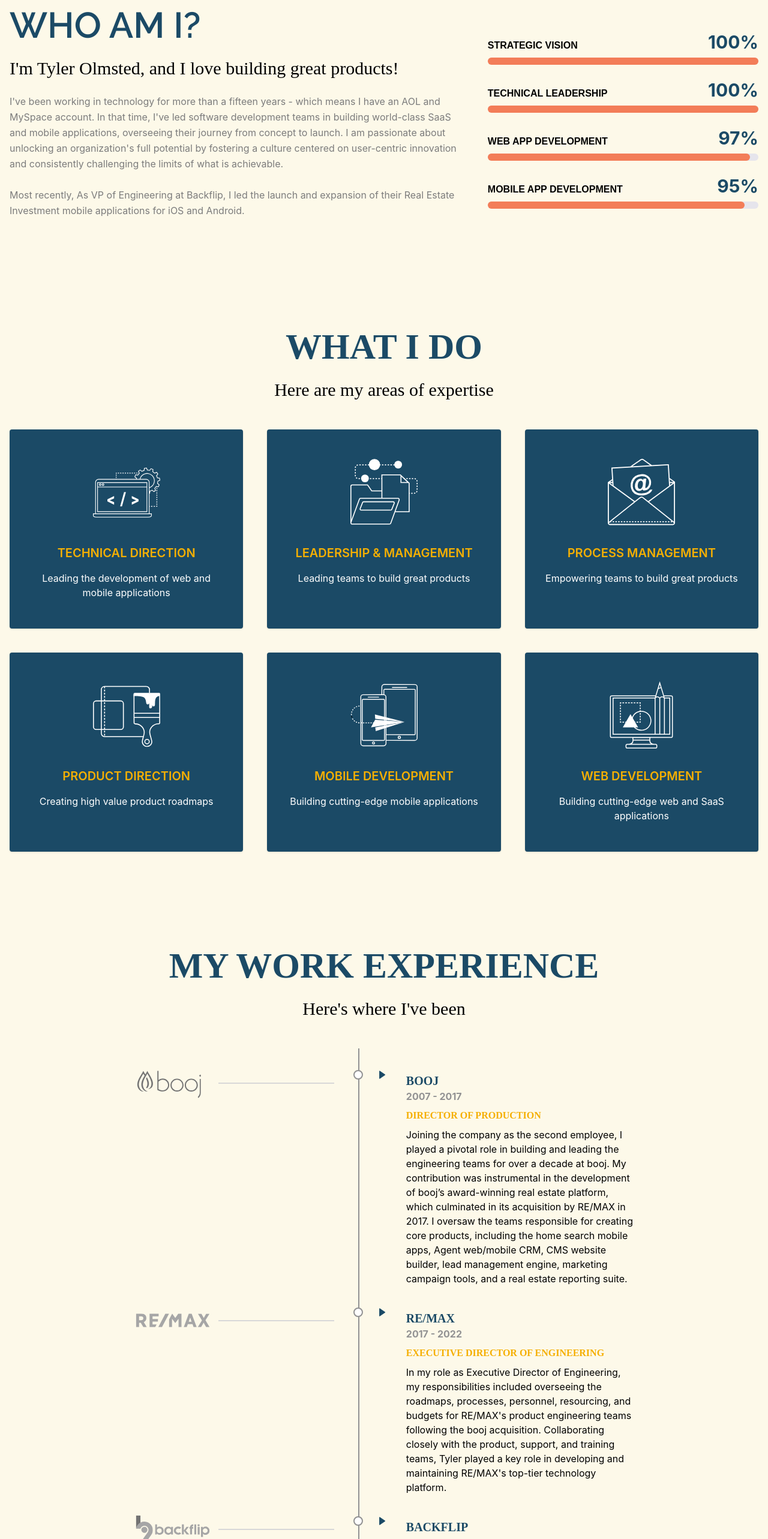
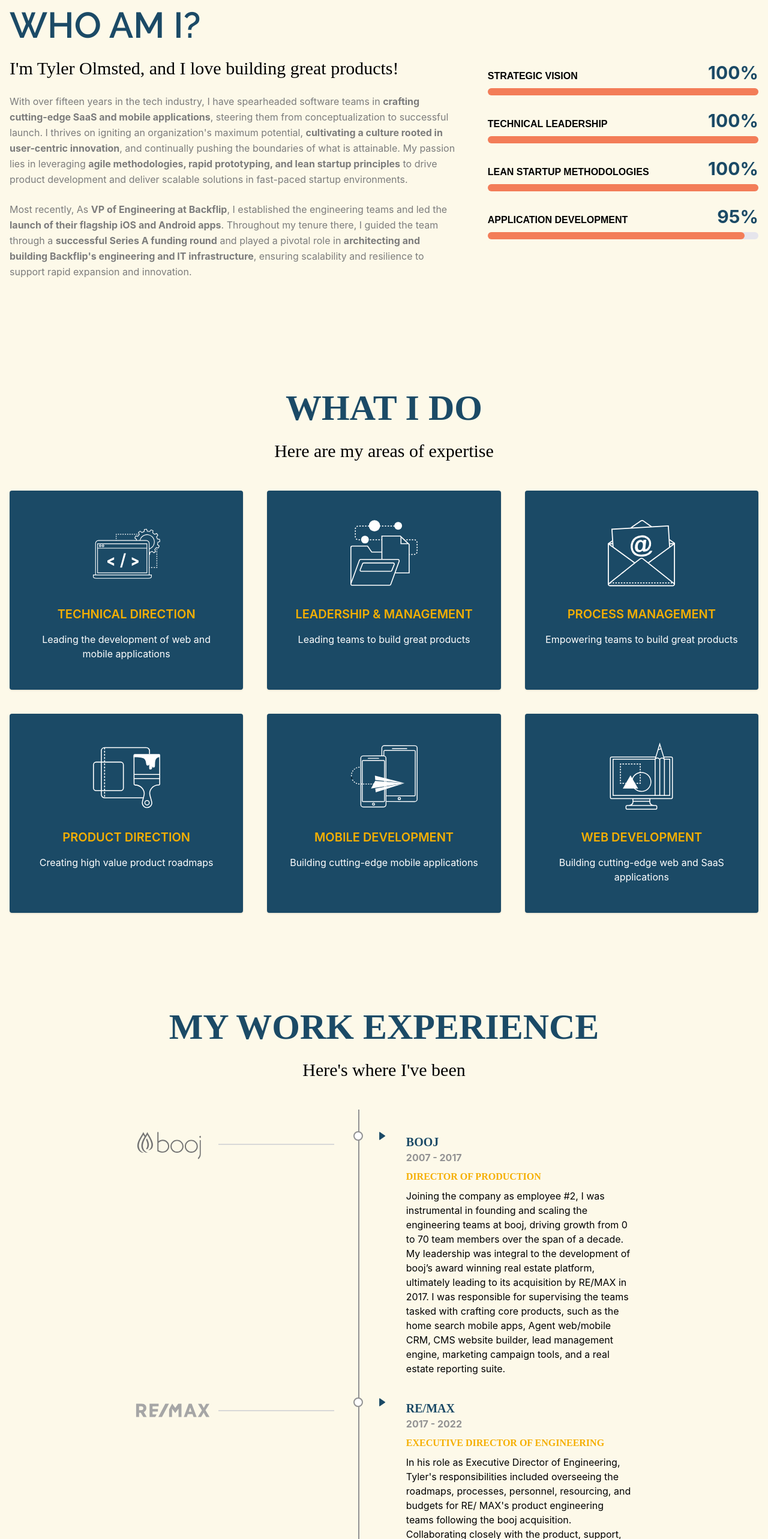
Before and after one commit to profbass/tylerolmsted, a React (Create React App) app: page / in a window 1280 px wide. Shown: the part 820-3386 px from the top of the page at 60% size. Built offline with nearby package versions, Linux system fonts and the light colour scheme.

Commit message:
Updated manifest and copy for About and Work experience

```diff
--- a/src/About.js
+++ b/src/About.js
@@ -11,8 +11,9 @@
             I'm Tyler Olmsted, and I love building great products!
           </h4>
           <p className="pt-6 font-body leading-relaxed text-grey-20">
-            I've been working in technology for more than a fifteen years - which means I have an AOL and MySpace account. In that time, I've led software development teams in building world-class SaaS and mobile applications, overseeing their journey from concept to launch. I am passionate about unlocking an organization's full potential by fostering a culture centered on user-centric innovation and consistently challenging the limits of what is achievable.<br /><br />
-            Most recently, As VP of Engineering at Backflip, I led the launch and expansion of their Real Estate Investment mobile applications for iOS and Android.
+          With over fifteen years in the tech industry, I have spearheaded software teams in <b>crafting cutting-edge SaaS and mobile applications</b>, steering them from conceptualization to successful launch. I thrives on igniting an organization's maximum potential, <b>cultivating a culture rooted in user-centric innovation</b>, and continually pushing the boundaries of what is attainable. My passion lies in leveraging <b>agile methodologies, rapid prototyping, and lean startup principles</b> to drive product development and deliver scalable solutions in fast-paced startup environments.</p>
+          <p className="pt-6 font-body leading-relaxed text-grey-20">
+            Most recently, As <b>VP of Engineering at Backflip</b>, I established the engineering teams and led the <b>launch of their flagship iOS and Android apps</b>. Throughout my tenure there, I guided the team through a <b>successful Series A funding round</b> and played a pivotal role in <b>architecting and building Backflip's engineering and IT infrastructure</b>, ensuring scalability and resilience to support rapid expansion and innovation.
           </p>
           <div className="flex flex-col justify-center pt-6 sm:flex-row lg:justify-start">
             {/* ToDo: update copy and values */}
@@ -42,18 +43,18 @@
           <div className="pt-6">
             <div className="flex items-end justify-between">
               <h4 className="font-header3 font-semibold uppercase text-black">
-                Web App Development
+                Lean Startup Methodologies
               </h4>
-              <h3 className="font-body text-3xl font-bold text-primary">97%</h3>
+              <h3 className="font-body text-3xl font-bold text-primary">100%</h3>
             </div>
             <div className="mt-2 h-3 w-full rounded-full bg-lila">
-              <div className="h-3 rounded-full bg-coral" style={{ width: '97%' }}></div>
+              <div className="h-3 rounded-full bg-coral" style={{ width: '100%' }}></div>
             </div>
           </div>
           <div className="pt-6">
             <div className="flex items-end justify-between">
               <h4 className="font-header3 font-semibold uppercase text-black">
-                Mobile App Development
+                Application Development
               </h4>
               <h3 className="font-body text-3xl font-bold text-primary">95%</h3>
             </div>
--- a/src/Experience.js
+++ b/src/Experience.js
@@ -6,21 +6,25 @@
       logo: '/img/logo-booj.svg',
       years: '2007 - 2017',
       position: 'Director of Production',
-      description: `Joining the company as the second employee, I played a pivotal role in building and leading the engineering teams for over a decade at booj. My contribution was instrumental in the development of booj’s award-winning real estate platform, which culminated in its acquisition by RE/MAX in 2017. I oversaw the teams responsible for creating core products, including the home search mobile apps, Agent web/mobile CRM, CMS website builder, lead management engine, marketing campaign tools, and a real estate reporting suite.`
+      description: `Joining the company as employee #2, I was instrumental in founding and scaling the engineering teams at booj, driving growth from 0 to 70 team members over the span of a decade. My leadership was integral to the development of booj’s award winning real estate platform, ultimately leading to its acquisition by RE/MAX in 2017. I was responsible for supervising the teams tasked with crafting core products, such as the home search mobile apps, Agent web/mobile CRM, CMS website builder, lead management engine, marketing campaign tools, and a real estate reporting suite.`
     },
     {
       company: 'RE/MAX',
       logo: '/img/logo-remax.svg',
       years: '2017 - 2022',
       position: 'Executive Director of Engineering',
-      description: `In my role as Executive Director of Engineering, my responsibilities included overseeing the roadmaps, processes, personnel, resourcing, and budgets for RE/MAX's product engineering teams following the booj acquisition. Collaborating closely with the product, support, and training teams, Tyler played a key role in developing and maintaining RE/MAX's top-tier technology platform.`
+      description: `In his role as Executive Director of Engineering, Tyler's responsibilities included
+      overseeing the roadmaps, processes, personnel, resourcing, and budgets for RE/
+      MAX's product engineering teams following the booj acquisition. Collaborating closely
+      with the product, support, and training teams, Tyler played a key role in developing and
+      maintaining RE/MAX's top-tier technology platform`
     },
     {
       company: 'Backflip',
       logo: '/img/logo-backflip.svg',
       years: '2022 - 2024',
       position: 'Vice President of Engineering',
-      description: `Joining Backflip in early 2022, I established the engineering teams and led the launch of the flagship iOS and Android apps. Throughout my tenure, I guided the team through a successful Series A funding round and was responsible for developing the company's engineering and IT infrastructure.`
+      description: `Joining Backflip in early 2022, Tyler established the engineering teams and led the launch of the flagship iOS and Android apps. Throughout his tenure, Tyler guided the team through a successful Series A funding round. Tyler played a pivotal role in architecting and building the company's engineering and IT infrastructure, ensuring scalability and resilience to support rapid expansion and innovation.`
     }
   ];
 
```
Also changed, not shown: public/manifest.json.
